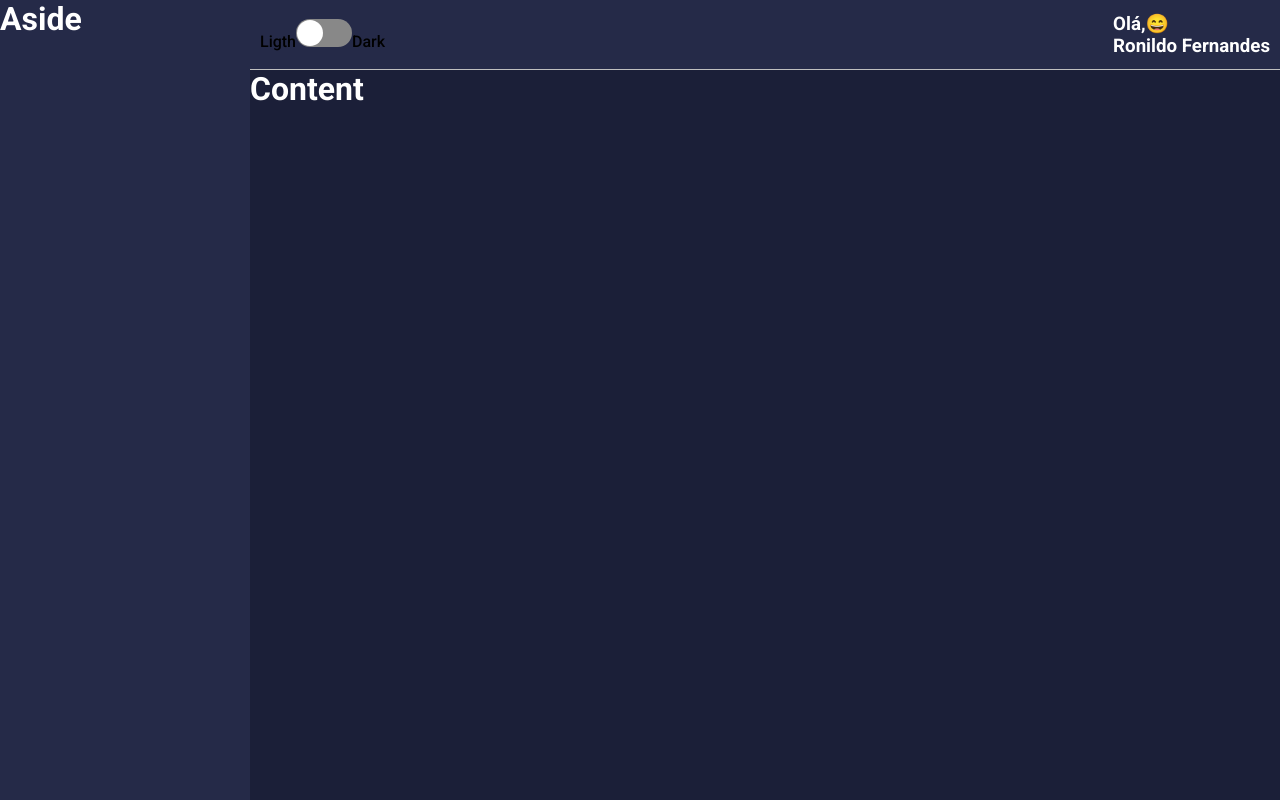
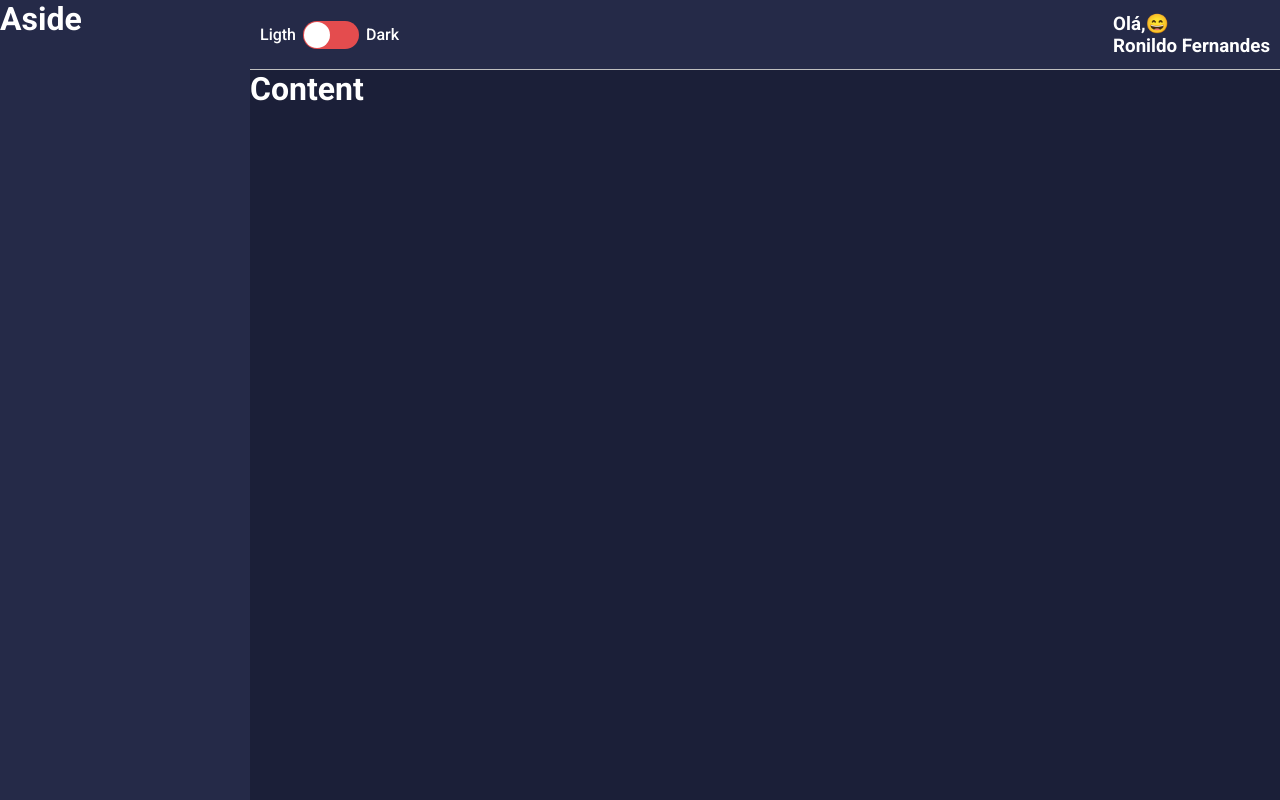
Before and after one commit to Ronildo38fernandes/Minha-Carteira, a React (Create React App) app: page / in a window 1280 px wide. Built offline with nearby package versions, Linux system fonts and the light colour scheme.

Commit message:
toggle final

```diff
--- a/src/components/Toggle/styles.ts
+++ b/src/components/Toggle/styles.ts
@@ -2,11 +2,17 @@ import styled from "styled-components";
 import Switch,{ReactSwitchProps } from 'react-switch'
 
 
-export const Container = styled.div``;
-export const ToggleLabel = styled.span``;
+export const Container = styled.div`
+            display: flex;
+            align-items: center;
+`;
+export const ToggleLabel = styled.span`
+color: ${props => props.theme.colors.white}`;
 export const ToggleSelector = styled(Switch).attrs<ReactSwitchProps>(
             ({theme}) => ({
                    onColor : theme.colors.info,
                    offColor: theme.colors.warning,
             })
-)<ReactSwitchProps>``;
+)<ReactSwitchProps>`
+ margin: 0 7px;
+`;
--- a/src/styles/styled.d.ts
+++ b/src/styles/styled.d.ts
@@ -13,7 +13,7 @@ declare module 'styled-components'{
 
                                     sucess:string;
                                     info:string;
-                                    warnig:string;
+                                    warning:string;
                         },
             }
 }
--- a/src/styles/themes/dark.ts
+++ b/src/styles/themes/dark.ts
@@ -11,6 +11,6 @@ export default {
 
             sucess:'#4E41F0',
             info:'#F7931B',
-            warnig:'#E44C4E',
+            warning:'#E44C4E',
   },
 };
```
